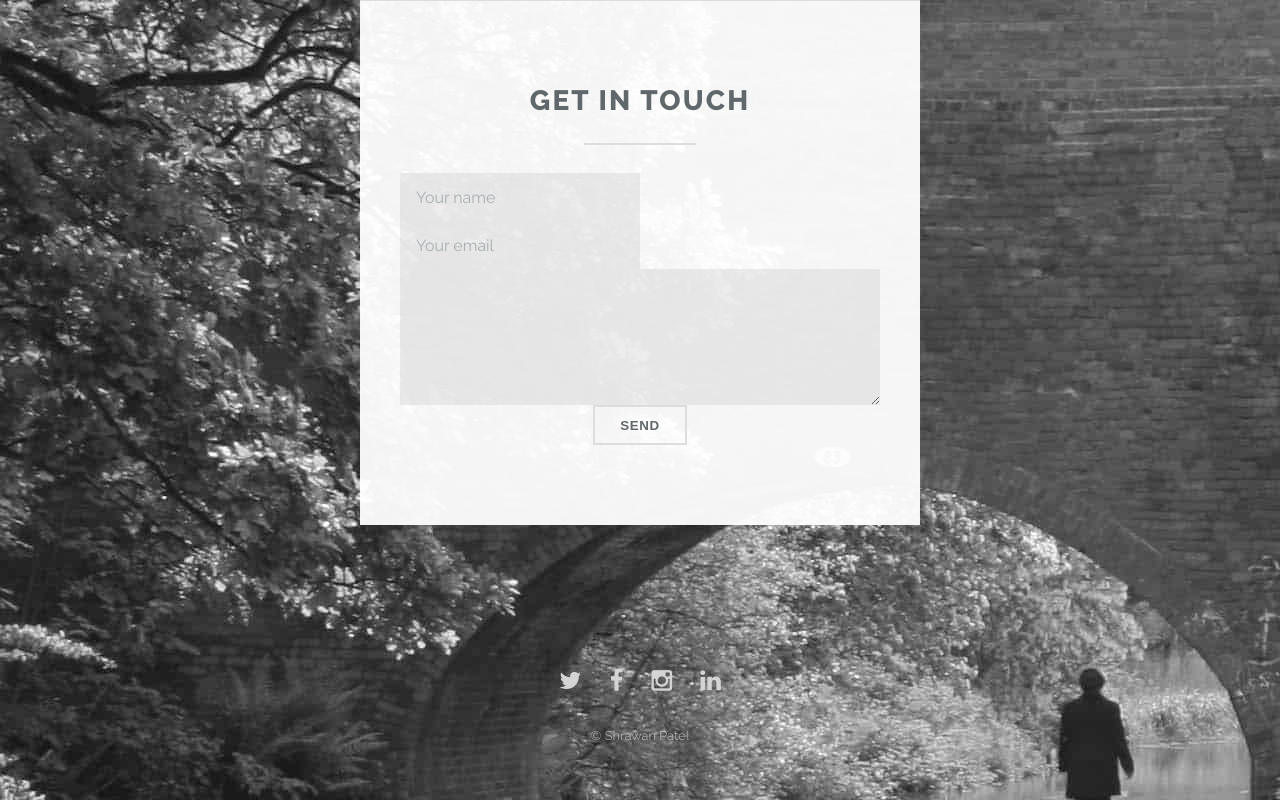
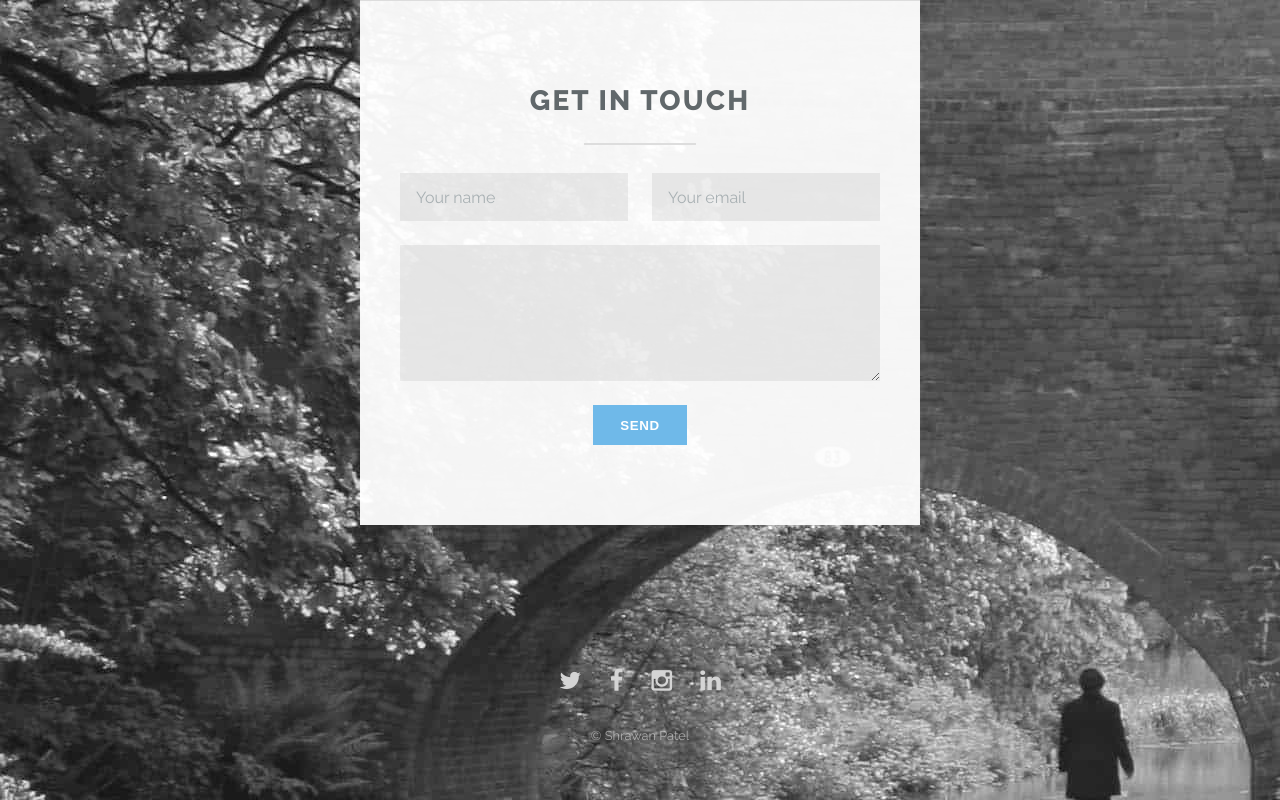
Before and after one commit to ShrawanPatel/shrawanpatel, a plain HTML site: page index.html in a window 1280 px wide. Shown: the part 3200-4000 px from the top of the page. Drawn offline with Linux system fonts and the light colour scheme; files whose address does not match are found by name.

Commit message:
Sorting out formatting of form which wasn't right after switching to formspree.io

```diff
--- a/index.html
+++ b/index.html
@@ -101,11 +101,13 @@
 					<header class="major">
 						<h2>Get in touch</h2>
 					</header>
-					<form method="post" action="https://formspree.io/shrawan.patel@doctors.net.uk">
-  						<div class="6u 12u$(xsmall)"> <input type="text" name="name" id="name" placeholder="Your name"/> </div>
-  						<div class="6u$ 12u$(xsmall)"> <input type="email" name="email" placeholder="Your email"> </div>
-  						<div class="12u$"> <textarea name="message" placeholder="Your message" rows="4"> </textarea>
-  						<div class="12u$"> <button type="submit">Send</button> </div>
+					<form method="post" role="form" action="https://formspree.io/shrawan.patel@doctors.net.uk">
+  						<div class="row uniform">
+  							<div class="6u 12u(xsmall)"> <input type="text" name="name" id="name" placeholder="Your name"/> </div>
+  							<div class="6u 12u(xsmall)"> <input type="email" name="email" placeholder="Your email"> </div>
+  							<div class="12u"> <textarea name="message" placeholder="Your message" rows="4"> </textarea> </div>
+  							<div class="12u"> <button type="submit" class="special">Send</button> </div>
+  						</div>
 					</form>
 				</div>
 				<footer>
```
